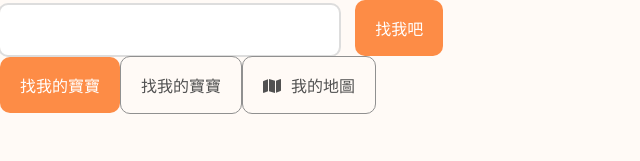
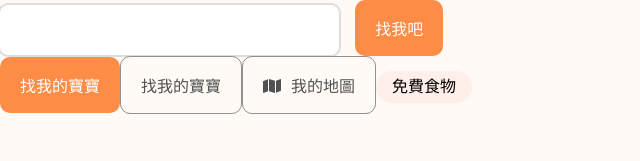
Before and after one commit to Zoe0426/MFEE36_01-react-final, a Next.js app: page /restaurant in a window 1280 px wide. Shown: the top 161 px of the page, without its empty margins (0-640 px from the left). Built offline with nearby package versions, Linux system fonts and the light colour scheme.

Commit message:
hashtag_component

```diff
--- /dev/null
+++ b/components/ui/hashtag/HashTag.js
@@ -0,0 +1,10 @@
+import React from 'react'
+import Styles from './HashTag.module.css'
+
+export default function HashTag({ text = '' }) {
+  return (
+    <>
+      <p className={Styles.hash_tag}>{text}</p>
+    </>
+  )
+}
--- /dev/null
+++ b/components/ui/hashtag/HashTag.module.css
@@ -0,0 +1,7 @@
+.hash_tag{
+    background-color: var(--light1);
+    padding: var(--p8) var(--p16);
+    border-radius: 20px;
+    margin-right: 12px;
+    display: inline-block;
+}
--- a/pages/restaurant/index.js
+++ b/pages/restaurant/index.js
@@ -4,6 +4,7 @@ import MainBtn from '@/components/ui/buttons/MainBtn'
 import SecondaryBtn from '@/components/ui/buttons/SecondaryBtn'
 import IconBtn from '@/components/ui/buttons/IconBtn'
 import { faMap } from '@fortawesome/free-solid-svg-icons'
+import HashTag from '@/components/ui/hashtag/HashTag'
 
 export default function Restindex() {
   return (
@@ -12,6 +13,7 @@ export default function Restindex() {
       <MainBtn text="找我的寶寶" />
       <SecondaryBtn text="找我的寶寶" />
       <IconBtn icon={faMap} text="我的地圖" />
+      <HashTag text="免費食物" />
     </>
   )
 }
```
